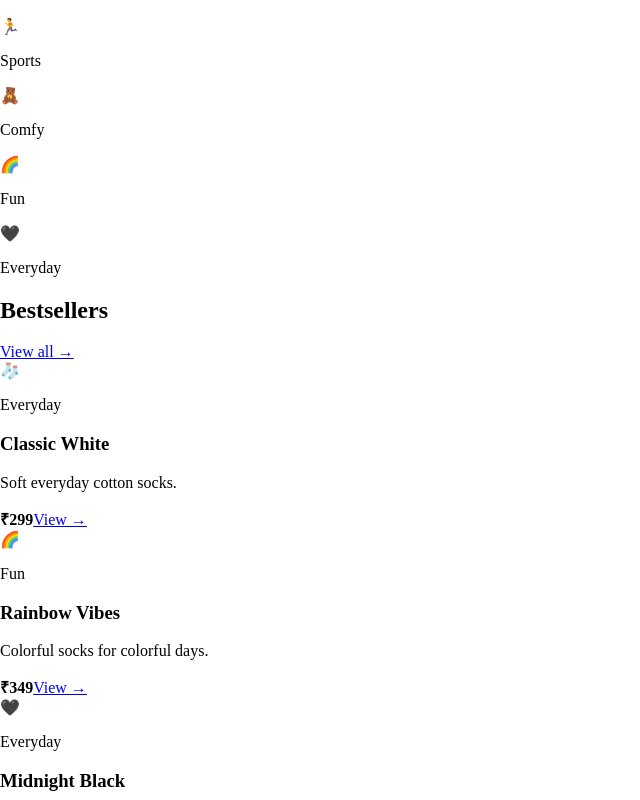
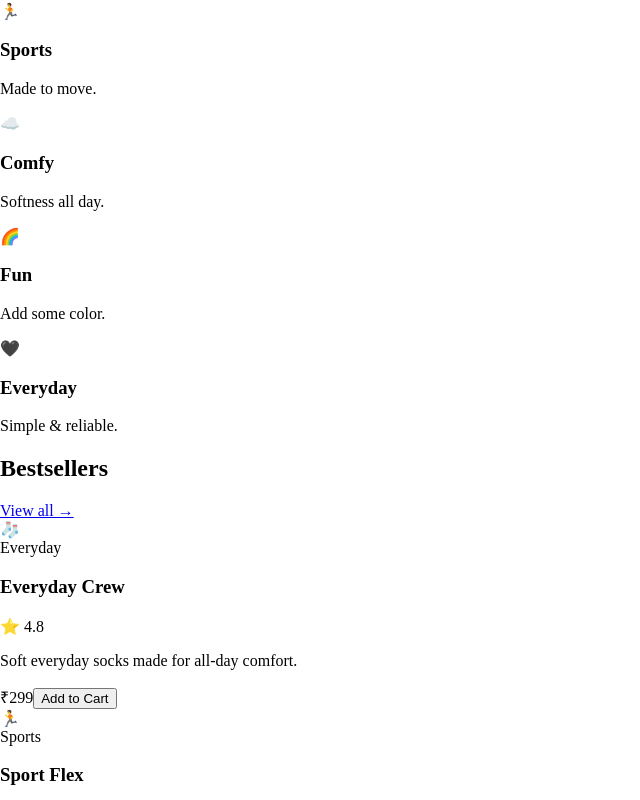
Before and after one commit to Just-shuklaastha07/socksy, a React (Vite) app: page / in a window 1280 px wide. Shown: the part 260-1060 px from the top of the page, without its empty margins (0-640 px from the left). Built offline with nearby package versions, Linux system fonts and the light colour scheme; the HTML template or start-up script is replaced by a standard one.

Commit message:
Build Socksy product listing UI

```diff
--- a/src/App.css
+++ b/src/App.css
@@ -261,6 +261,19 @@ button {
   margin-bottom: 12px;
 }
 
+.product-rating {
+  font-size: 14px;
+  margin-bottom: 10px;
+  color: #7b5b4f;
+}
+
+.product-description {
+  font-size: 14px;
+  line-height: 1.5;
+  color: #806b62;
+  margin-bottom: 15px;
+}
+
 .product-bottom {
   display: flex;
   justify-content: space-between;
--- a/src/components/ProductCard.jsx
+++ b/src/components/ProductCard.jsx
@@ -1,20 +1,24 @@
-import { Link } from "react-router-dom";
-
 function ProductCard({ product }) {
   return (
     <div className="product-card">
 
       <div className="product-image">
-                {product.image}
+        {product.emoji}
       </div>
 
       <div className="product-info">
 
-                <p className="product-category">
+        <div className="product-category">
           {product.category}
-                </p>
+        </div>
 
-                <h3>{product.name}</h3>
+        <h3 className="product-name">
+          {product.name}
+        </h3>
+
+        <div className="product-rating">
+          ⭐ {product.rating}
+        </div>
 
         <p className="product-description">
           {product.description}
@@ -22,16 +26,13 @@ function ProductCard({ product }) {
 
         <div className="product-bottom">
 
-                    <strong>
+          <span className="product-price">
             ₹{product.price}
-                    </strong>
+          </span>
 
-                    <Link
-                        to={`/product/${product.id}`}
-                        className="view-btn"
-                    >
-                        View →
-                    </Link>
+          <button className="add-cart">
+            Add to Cart
+          </button>
 
         </div>
 
--- a/src/data/products.js
+++ b/src/data/products.js
@@ -1,52 +1,76 @@
 const products = [
   {
     id: 1,
-        name: "Classic White",
-        description: "Soft everyday cotton socks.",
+    name: "Everyday Crew",
+    category: "Everyday",
     price: 299,
-        category: "Everyday",
-        image: "🧦"
+    emoji: "🧦",
+    description: "Soft everyday socks made for all-day comfort.",
+    rating: 4.8,
   },
   {
     id: 2,
-        name: "Rainbow Vibes",
-        description: "Colorful socks for colorful days.",
+    name: "Sport Flex",
+    category: "Sports",
     price: 349,
-        category: "Fun",
-        image: "🌈"
+    emoji: "🏃",
+    description: "Breathable performance socks for active days.",
+    rating: 4.7,
   },
   {
     id: 3,
-        name: "Midnight Black",
-        description: "Classic black socks for every outfit.",
+    name: "Cozy Clouds",
+    category: "Comfy",
     price: 399,
-        category: "Everyday",
-        image: "🖤"
+    emoji: "☁️",
+    description: "Super-soft socks for maximum comfort.",
+    rating: 4.9,
   },
   {
     id: 4,
-        name: "Sport Pro",
-        description: "Breathable socks made for active days.",
-        price: 449,
-        category: "Sports",
-        image: "🏃"
+    name: "Rainbow Pop",
+    category: "Fun",
+    price: 279,
+    emoji: "🌈",
+    description: "Colorful socks to brighten up your outfit.",
+    rating: 4.6,
   },
   {
     id: 5,
-        name: "Pastel Dreams",
-        description: "Super soft socks in pastel colors.",
-        price: 379,
-        category: "Comfy",
-        image: "🌸"
+    name: "Classic Black",
+    category: "Everyday",
+    price: 249,
+    emoji: "🖤",
+    description: "A clean and classic pair for every occasion.",
+    rating: 4.8,
   },
   {
     id: 6,
-        name: "Coffee Lover",
-        description: "For people who need coffee before anything.",
+    name: "Street Style",
+    category: "Fun",
     price: 329,
-        category: "Fun",
-        image: "☕"
-    }
+    emoji: "🔥",
+    description: "Bold socks for a bold everyday look.",
+    rating: 4.7,
+  },
+  {
+    id: 7,
+    name: "Athletic Pro",
+    category: "Sports",
+    price: 449,
+    emoji: "⚡",
+    description: "Designed for workouts, running and training.",
+    rating: 4.9,
+  },
+  {
+    id: 8,
+    name: "Winter Warmers",
+    category: "Comfy",
+    price: 499,
+    emoji: "❄️",
+    description: "Warm and cozy socks for chilly days.",
+    rating: 4.9,
+  },
 ];
 
 export default products;
--- a/src/pages/Home.jsx
+++ b/src/pages/Home.jsx
@@ -1,76 +1,76 @@
-import { Link } from "react-router-dom";
 import products from "../data/products";
 import ProductCard from "../components/ProductCard";
 
 function Home() {
-
-    const bestSellers = products.slice(0, 3);
+  const bestsellers = products.slice(0, 4);
 
   return (
-        <main>
+    <>
 
-            {/* HERO SECTION */}
+      {/* HERO */}
 
       <section className="hero">
 
         <div className="hero-content">
 
-                    <p className="eyebrow">
-                        COMFORT STARTS FROM THE GROUND UP
-                    </p>
+          <div className="hero-tag">
+            🧦 SOCKSY
+          </div>
 
           <h1>
-                        Step into
-                        <span> something comfy.</span>
+            Step into something comfy.
           </h1>
 
-                    <p className="hero-text">
+          <p>
             Fun, comfortable and affordable socks
             made for every kind of day.
           </p>
 
-                    <Link
-                        to="/products"
-                        className="primary-btn"
-                    >
+          <a href="/products" className="hero-button">
             Shop Socks →
-                    </Link>
+          </a>
 
         </div>
 
-                <div className="hero-sock">
+        <div className="hero-image">
           🧦
         </div>
 
       </section>
 
 
-            {/* CATEGORIES */}
+      {/* SHOP BY VIBE */}
 
       <section className="section">
 
+        <div className="section-heading">
           <h2>Shop by vibe</h2>
-
-                <div className="categories">
-
-                    <div className="category">
-                        <span>🏃</span>
-                        <p>Sports</p>
         </div>
 
-                    <div className="category">
-                        <span>🧸</span>
-                        <p>Comfy</p>
+        <div className="vibe-grid">
+
+          <div className="vibe-card">
+            <div className="vibe-icon">🏃</div>
+            <h3>Sports</h3>
+            <p>Made to move.</p>
           </div>
 
-                    <div className="category">
-                        <span>🌈</span>
-                        <p>Fun</p>
+          <div className="vibe-card">
+            <div className="vibe-icon">☁️</div>
+            <h3>Comfy</h3>
+            <p>Softness all day.</p>
           </div>
 
-                    <div className="category">
-                        <span>🖤</span>
-                        <p>Everyday</p>
+          <div className="vibe-card">
+            <div className="vibe-icon">🌈</div>
+            <h3>Fun</h3>
+            <p>Add some color.</p>
+          </div>
+
+          <div className="vibe-card">
+            <div className="vibe-icon">🖤</div>
+            <h3>Everyday</h3>
+            <p>Simple & reliable.</p>
           </div>
 
         </div>
@@ -86,15 +86,15 @@ function Home() {
 
           <h2>Bestsellers</h2>
 
-                    <Link to="/products">
+          <a href="/products" className="view-all">
             View all →
-                    </Link>
+          </a>
 
         </div>
 
         <div className="product-grid">
 
-                    {bestSellers.map((product) => (
+          {bestsellers.map((product) => (
             <ProductCard
               key={product.id}
               product={product}
@@ -105,7 +105,7 @@ function Home() {
 
       </section>
 
-        </main>
+    </>
   );
 }
 
```
Lines whose indentation alone changed are shown as unchanged.
